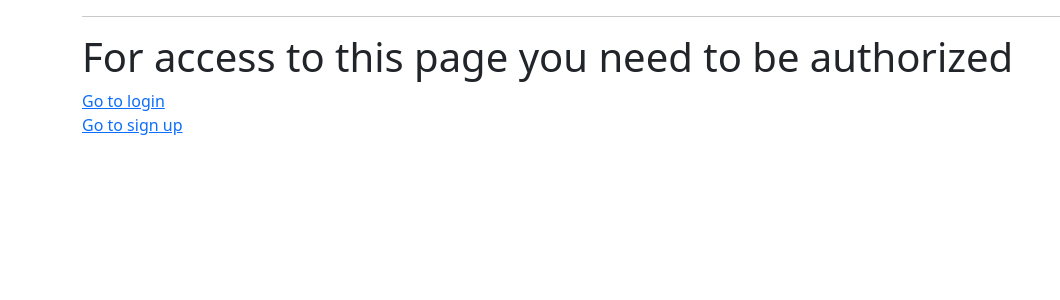
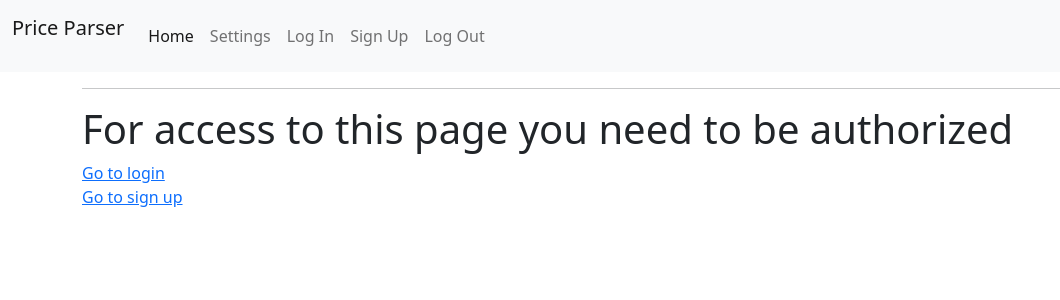
Before and after one commit to egorshv/price_parser, a Flask app: page / in a window 1280 px wide. Shown: the top 300 px of the page, without its empty margins (0-1060 px from the left). Run offline with Flask 2, Linux system fonts and the light colour scheme; some libraries are stand-ins or nearby versions.

Commit message:
added navbar

```diff
--- a/templates/base.html
+++ b/templates/base.html
@@ -15,6 +15,33 @@
         </ul>
       {% endif %}
     {% endwith %}
+    <nav class="navbar navbar-expand-lg navbar-light bg-light">
+      <div class="container-fluid">
+        <p class="navbar-brand" id="price_parser">Price Parser</p>
+        <button class="navbar-toggler" type="button" data-bs-toggle="collapse" data-bs-target="#navbarNav" aria-controls="navbarNav" aria-expanded="false" aria-label="Toggle navigation">
+          <span class="navbar-toggler-icon"></span>
+        </button>
+        <div class="collapse navbar-collapse" id="navbarNav">
+          <ul class="navbar-nav">
+            <li class="nav-item">
+              <a class="nav-link active" aria-current="page" href="/index">Home</a>
+            </li>
+            <li class="nav-item">
+              <a class="nav-link" href="/settings">Settings</a>
+            </li>
+            <li class="nav-item">
+              <a class="nav-link" href="/login">Log In</a>
+            </li>
+            <li class="nav-item">
+              <a class="nav-link" href="/sign_up">Sign Up</a>
+            </li>
+            <li class="nav-item">
+              <a class="nav-link" href="/log_out">Log Out</a>
+            </li>
+          </ul>
+        </div>
+      </div>
+    </nav>
     <div class="container">
       <h1>{{ title }}</h1>
       <hr>
```
